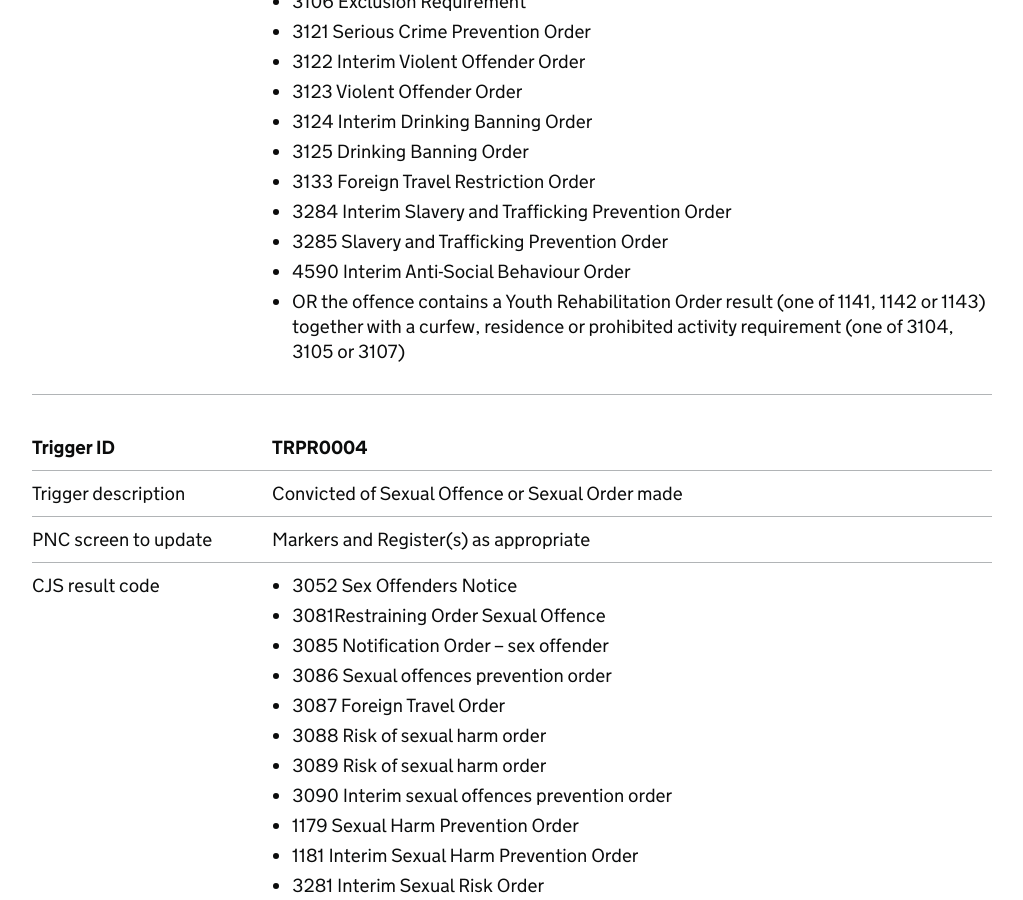
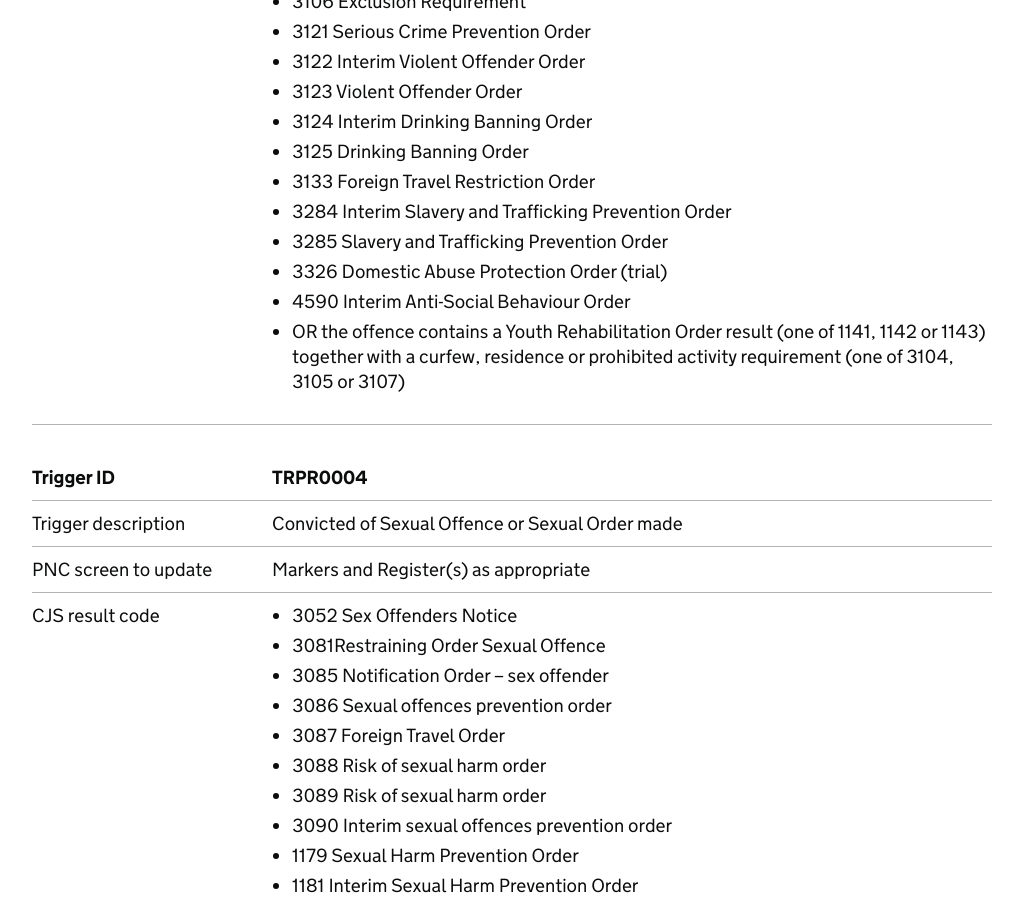
Before and after one commit to ministryofjustice/bichard7-next-help, a Jekyll site: the page built from site/bichard-functionality/triggers/list/index.md, in a window 1280 px wide and 900 px high, scrolled down 1712 px. Shown: the whole window, without its empty margins (128-1151 px from the left). Built offline with Jekyll 4.4.1, drawn with Linux system fonts in a browser that asks for light colours.

Commit message:
Update docs for DAPO code

```diff
--- a/site/bichard-functionality/triggers/list/index.md
+++ b/site/bichard-functionality/triggers/list/index.md
@@ -20,7 +20,7 @@ id: triggerList
 |------------|----------|
 | Trigger description | Order issues |
 | PNC screen to update | Wanted / Missing |
-| CJS result code | {::nomarkdown}<ul><li>1100 Exclusion Order</li><li>1177 Criminal Behaviour Order</li><li>1178 Interim Criminal Behaviour Order</li><li>3034 Order to keep Dog Under Control</li><li>3041 Licensed premises Exclusion Order</li><li>3047 Restraining Order Protection from Harassment</li><li>3068 Football Banning Order</li><li>3078 Travel Restriction Order</li><li>3080 Anti-Social Behaviour Order</li><li>3082 Contingent Destruction Order</li><li>3100 Interim ASBO</li><li>3106 Exclusion Requirement</li><li>3121 Serious Crime Prevention Order</li><li>3122 Interim Violent Offender Order</li><li>3123 Violent Offender Order</li><li>3124 Interim Drinking Banning Order</li><li>3125 Drinking Banning Order</li><li>3133 Foreign Travel Restriction Order</li><li>3284 Interim Slavery and Trafficking Prevention Order</li><li>3285 Slavery and Trafficking Prevention Order</li><li>4590 Interim Anti-Social Behaviour Order</li><li>OR the offence contains a Youth Rehabilitation Order result (one of 1141, 1142 or 1143) together with a curfew, residence or prohibited activity requirement (one of 3104, 3105 or 3107)</li></ul>{:/} |
+| CJS result code | {::nomarkdown}<ul><li>1100 Exclusion Order</li><li>1177 Criminal Behaviour Order</li><li>1178 Interim Criminal Behaviour Order</li><li>3034 Order to keep Dog Under Control</li><li>3041 Licensed premises Exclusion Order</li><li>3047 Restraining Order Protection from Harassment</li><li>3068 Football Banning Order</li><li>3078 Travel Restriction Order</li><li>3080 Anti-Social Behaviour Order</li><li>3082 Contingent Destruction Order</li><li>3100 Interim ASBO</li><li>3106 Exclusion Requirement</li><li>3121 Serious Crime Prevention Order</li><li>3122 Interim Violent Offender Order</li><li>3123 Violent Offender Order</li><li>3124 Interim Drinking Banning Order</li><li>3125 Drinking Banning Order</li><li>3133 Foreign Travel Restriction Order</li><li>3284 Interim Slavery and Trafficking Prevention Order</li><li>3285 Slavery and Trafficking Prevention Order</li><li>3326 Domestic Abuse Protection Order (trial)</li><li>4590 Interim Anti-Social Behaviour Order</li><li>OR the offence contains a Youth Rehabilitation Order result (one of 1141, 1142 or 1143) together with a curfew, residence or prohibited activity requirement (one of 3104, 3105 or 3107)</li></ul>{:/} |
 
 | Trigger ID | TRPR0004 |
 |------------|----------|
```
